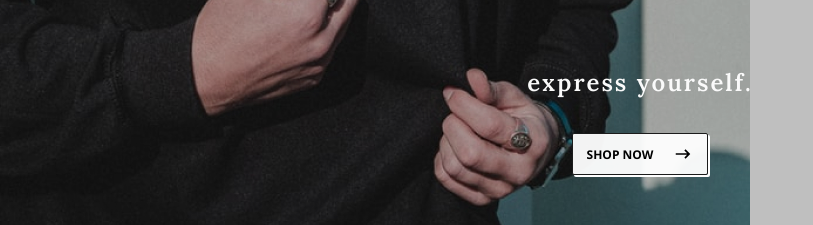
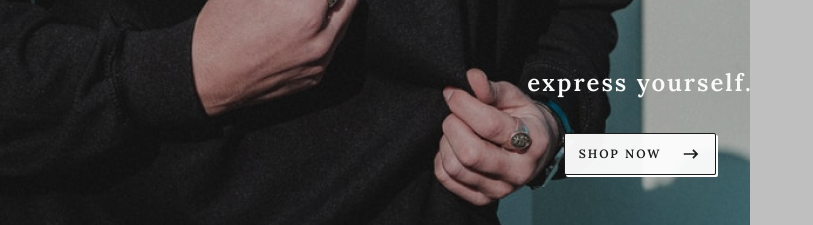
Before and after one commit to ding-09/e-commerce, a React (Create React App) app: page / in a window 1280 px wide. Shown: the part 800-1025 px from the top of the page, without its empty margins (0-813 px from the left). Built offline with nearby package versions, Linux system fonts and the light colour scheme.

Commit message:
changed shop button to anchor tag

```diff
--- a/src/components/buttons/Buttons.jsx
+++ b/src/components/buttons/Buttons.jsx
@@ -3,7 +3,7 @@ import { CgArrowRight } from 'react-icons/cg';
 
 export const ShopBtn = () => {
   return (
-    <StyledShopBtn>
+    <StyledShopBtn as='a' href='all'>
       <span className='btn-text'>Shop Now</span>
       <CgArrowRight />
     </StyledShopBtn>
--- a/src/index.css
+++ b/src/index.css
@@ -45,6 +45,7 @@ li {
 
 a {
   text-decoration: none;
+  color: #1b1b1b;
 }
 
 img {
```
